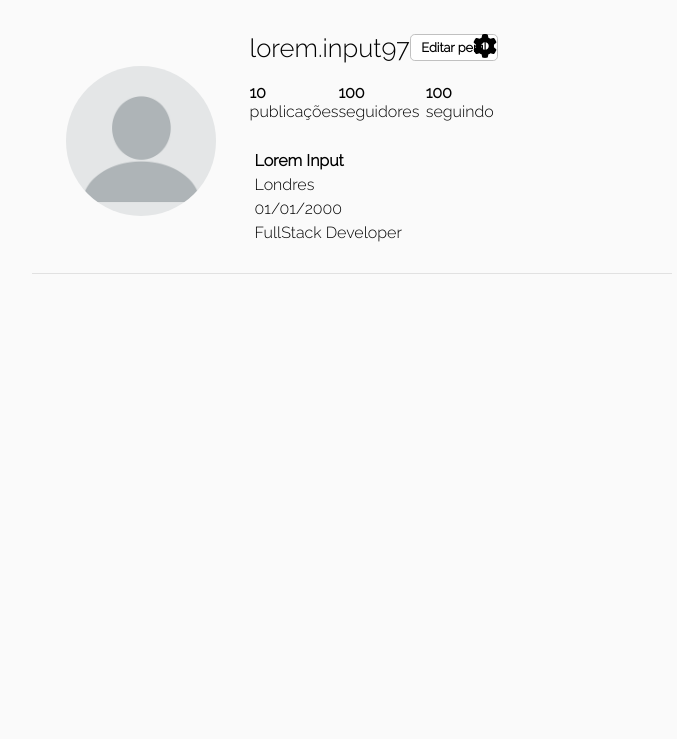
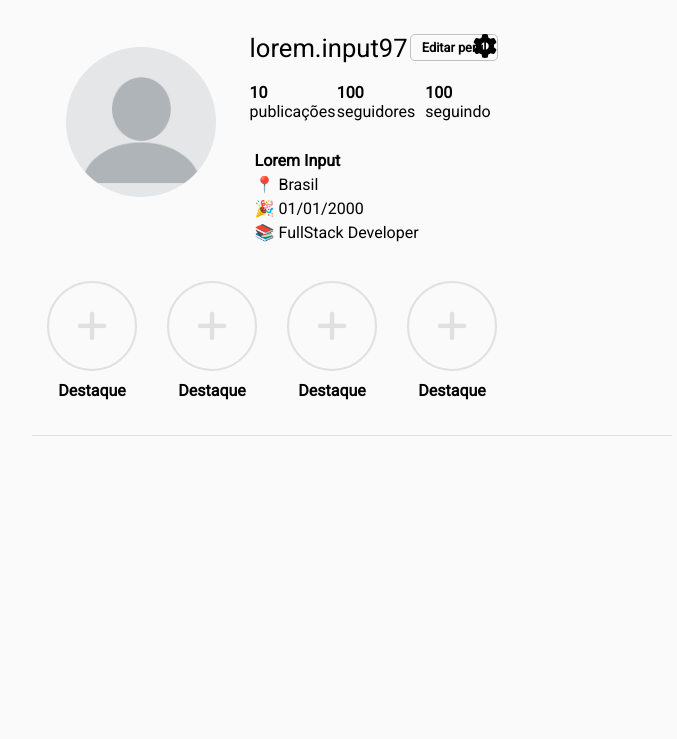
Before and after one commit to gustavogouveiaa/instagram-clone, a plain HTML site: page index.html in a window 1280 px wide. Shown: the part 61-800 px from the top of the page, without its empty margins (288-965 px from the left). Drawn offline with Linux system fonts and the light colour scheme.

Commit message:
Add files via upload

```diff
--- a/assets/style/main.css
+++ b/assets/style/main.css
@@ -70,10 +70,9 @@ main {
 }
 #profile-bio {
   width: 100%;
-  height: 41.5%;
+  height: 35.5%;
   display: flex;
   margin-top: 20px;
-  border-bottom: 1px solid #c0c0c070;
 }
 
 /* Foto de perfil */
@@ -144,6 +143,7 @@ main {
   font-weight: bold;
   cursor: pointer;
   margin-right: 1rem;
+  background-color: #fafafa;
 }
 .edit_perfil button:active {
   border: 1px solid #c0c0c090;
@@ -178,3 +178,39 @@ main {
 .bio_row span {
   font-weight: 900;
 }
+
+/* Destaques */
+.destaque_container {
+  width: 100%;
+  height: 200px;
+  /* background-color: aqua; */
+  border-bottom: 1px solid #c0c0c070;
+  display: flex;
+  align-items: center;
+  justify-content: flex-start;
+}
+.destaque_cont {
+  display: flex;
+  /* justify-content: center; */
+  align-items: center;
+  flex-direction: column;
+}
+.destaque_cont p {
+  font-weight: bold;
+}
+.destaque {
+  width: 90px;
+  height: 90px;
+  border-radius: 50%;
+  border: 2px solid #c0c0c070;
+  margin: 10px 15px;
+  cursor: pointer;
+}
+.destaque i {
+  position: relative;
+  top: 50%;
+  left: 50%;
+  transform: translate(-50%, -50%);
+  font-size: 35px;
+  color: #c0c0c070;
+}
--- a/assets/style/reset.css
+++ b/assets/style/reset.css
@@ -1,11 +1,12 @@
-@import url('https://fonts.googleapis.com/css2?family=Raleway:wght@100;300&display=swap');
+@import url('https://fonts.googleapis.com/css2?family=Raleway:wght@100;300&family=Roboto&display=swap');
+
 
 * {
   padding: 0;
   border: 0;
   margin: 0;
   box-sizing: border-box;
-  font-family: 'Raleway', sans-serif;
+  font-family: 'Roboto', sans-serif;
   border: none;
 }
 
--- a/index.html
+++ b/index.html
@@ -8,6 +8,7 @@
   <title>Instagram</title>
   <link rel="stylesheet" href="assets/style/main.css">
   <link rel="stylesheet" href="assets/style/reset.css">
+  <script src="https://kit.fontawesome.com/0916a1e472.js" crossorigin="anonymous"></script>
 </head>
 <body>
   <!-- Barra de navegação -->
@@ -77,13 +78,42 @@
           </div>
           <div class='bio_row'>
             <p><span>Lorem Input</span></p>
-            <p>Londres</p>
-            <p>01/01/2000</p>
-            <p>FullStack Developer</p>
+            <p>&#128205; Brasil</p>
+            <p>&#127881; 01/01/2000</p>
+            <p>&#128218; FullStack Developer</p>
           </div>
         </div>
       </div>
     </section>
+    <section class="destaque_container">
+      <div class="destaque_cont">
+        <div class="destaque">
+          <i class="fa-solid fa-plus"></i>
+        </div>
+        <p>Destaque</p>
+      </div>
+      <div class="destaque_cont">
+        <div class="destaque">
+          <i class="fa-solid fa-plus"></i>
+        </div>
+        <p>Destaque</p>
+      </div>
+      <div class="destaque_cont">
+        <div class="destaque">
+          <i class="fa-solid fa-plus"></i>
+        </div>
+        <p>Destaque</p>
+      </div>
+      <div class="destaque_cont">
+        <div class="destaque">
+          <i class="fa-solid fa-plus"></i>
+        </div>
+        <p>Destaque</p>
+      </div>
+    </section>
+    <section class='feed'>
+
+    </section>
   </main>
 </body>
 </html>
```
Also changed, not shown: assets/img/icons/plus2-icon.svg (added).
